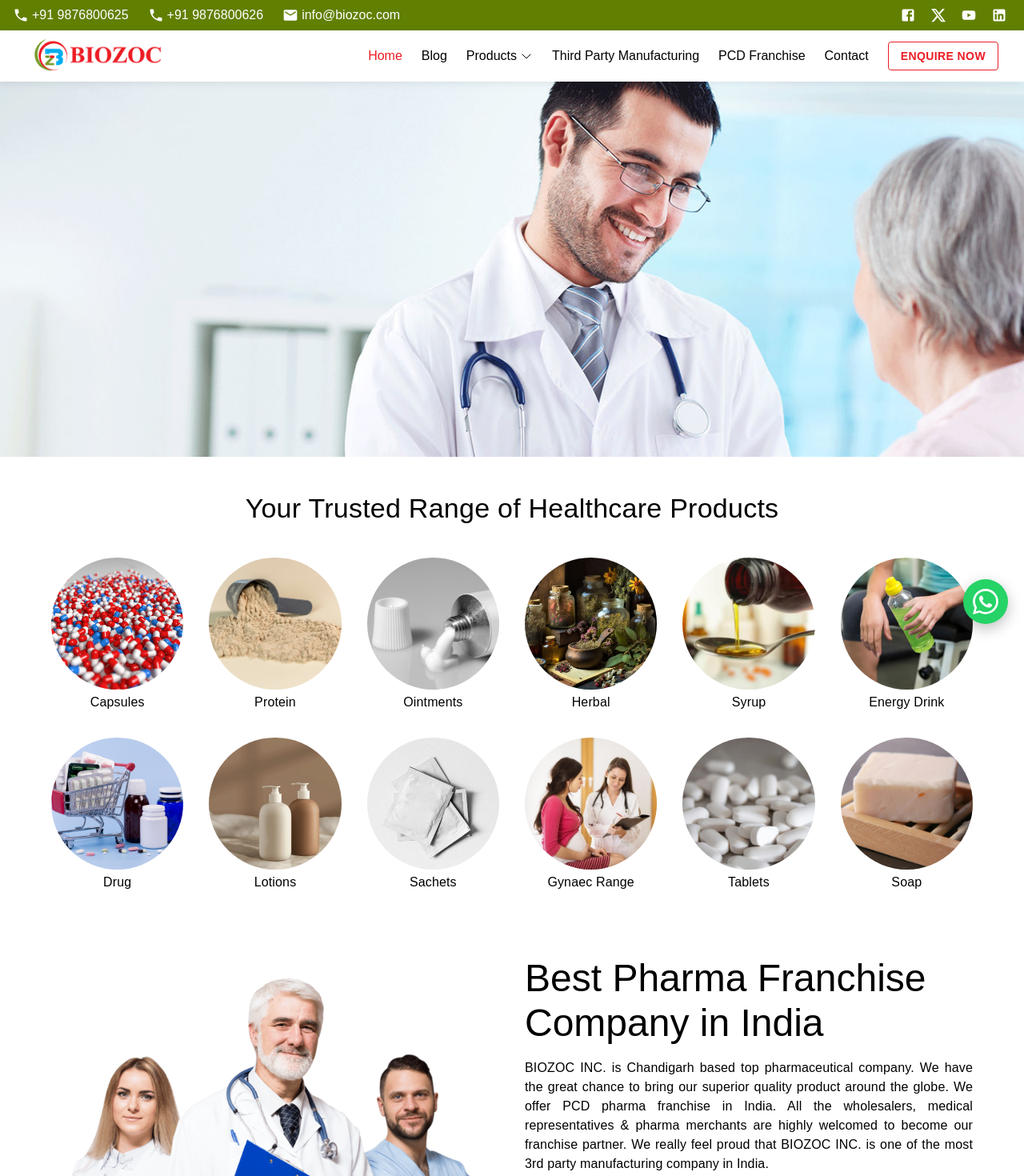
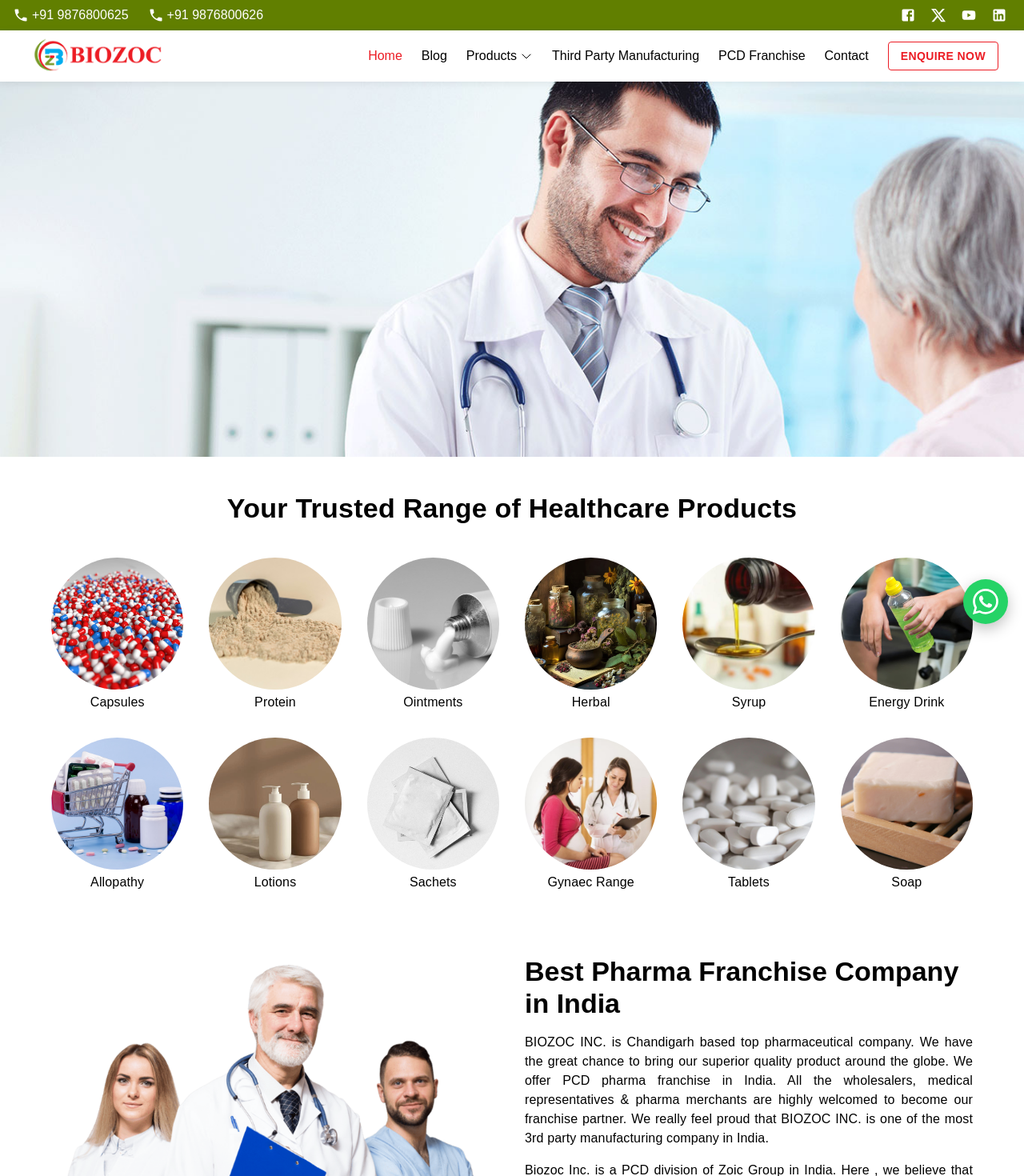
Before and after one commit to zoic-dev/biozoc, a Next.js app: page / in a window 1280 px wide. Shown: the top 1470 px of the page at 80% size. Built offline with nearby package versions, Linux system fonts and the light colour scheme; a web font is replaced by a local one.

Commit message:
updations

```diff
--- a/app/page.js
+++ b/app/page.js
@@ -39,9 +39,9 @@ const productCategories = [
     link: "/product/category/energy-drinks/49"
   },
   {
-    label: "Drug",
+    label: "Allopathy",
     img: "/categories/drug.jpg",
-    link: "/product/category/drug/63"
+    link: "/product/category/allopathy/63"
   },
   {
     label: "Lotions",
@@ -106,7 +106,13 @@ export default function Home() {
 
         {/* Our Products Section */}
         <Stack spacing={5} py={5} textAlign={"center"}>
-          <Typography variant="h4">
+          <Typography
+            variant="h4"
+            sx={{
+              fontSize: { xs: "1.25rem", sm: "2.125rem" }, // h6 → h4 sizes
+              fontWeight: 600,
+            }}
+          >
             Your Trusted Range of Healthcare Products
           </Typography>
 
@@ -142,7 +148,12 @@ export default function Home() {
           </Grid>
           <Grid size={{ xs: 12, sm: 12, md: 6 }}>
             <Stack spacing={2}>
-              <Typography variant="h3">
+              <Typography variant="h3"
+                sx={{
+                  fontSize: { xs: "1.5rem", sm: "2.125rem" }, // h6 → h4 sizes
+                  fontWeight: 600,
+                }}
+              >
                 Best Pharma Franchise Company in India
               </Typography>
               <Typography variant="body1" textAlign={"justify"}>
@@ -259,7 +270,7 @@ export default function Home() {
       <TestimonialSlider />
 
       <Container>
-        <FAQComponent faqs={PAGE_FAQS.home}/>
+        <FAQComponent faqs={PAGE_FAQS.home} />
       </Container>
     </>
   );
--- a/components/Footer.js
+++ b/components/Footer.js
@@ -62,8 +62,8 @@ const productLinks2 = [
         href: '/product/category/sachets/41'
     },
     {
-        label: 'Drug',
-        href: '/product/category/drug/63'
+        label: 'Allopathy',
+        href: '/product/category/allopathy/63'
     }
 ];
 
@@ -125,11 +125,11 @@ const Footer = () => {
                         </Typography>
                         <Stack spacing={2} mb={2}>
                             <Stack direction={"row"} spacing={1}>
-                                <LocationPin fontSize="small" />
+                                <Email fontSize="small" />
 
                                 <MUILink
                                     component={Link}
-                                    href={"mailto:info@biozoc.com"}
+                                    href={"mailto:biozocinc@gmail.com"}
                                     underline="none"
                                     sx={{
                                         color: "#acacac",
@@ -138,7 +138,7 @@ const Footer = () => {
                                         "&:hover": { color: "#EC1B24" },
                                     }}
                                 >
-                                    Plot No. 193, Sector 82, Industrial Area, Mohali
+                                    biozocinc@gmail.com
                                 </MUILink>
                             </Stack>
 
--- a/components/Navbar.js
+++ b/components/Navbar.js
@@ -109,7 +109,7 @@ export default function Navbar() {
                 { label: "Herbal Range", href: "/product/category/herbal/48" },
                 { label: "Gynaec Range", href: "/product/category/gynae/52" },
                 { label: "Energy Drinks", href: "/product/category/energy-drinks/49" },
-                { label: "Drug", href: "/product/category/drug/63" },
+                { label: "Allopathy", href: "/product/category/allopathy/63" },
             ],
         },
         { label: "Third Party Manufacturing", href: "/third-party-manufacturing" },
@@ -127,12 +127,12 @@ export default function Navbar() {
                 sx={{
                     background: "#617F00",
                     color: "white",
-                    display: "flex",
+                    display: { xs: "none", sm: "flex" },
                     alignItems: "center",
                 }}
             >
                 <Stack
-                    direction={{ xs: "column", sm: "row" }}
+                    direction={"row"}
                     spacing={{ xs: 1, sm: 3 }}
                     alignItems="center"
                     justifyContent="space-between"
@@ -140,7 +140,7 @@ export default function Navbar() {
                 >
                     {/* Phones + Email grouped */}
                     <Stack
-                        direction={{ xs: "column", sm: "row" }}
+                        direction={"row"}
                         spacing={{ xs: 0.5, sm: 3 }}
                         alignItems="center"
                         flexWrap="wrap"
@@ -168,18 +168,6 @@ export default function Navbar() {
                                 +91 9876800626
                             </Link>
                         </Stack>
-
-                        {/* Email */}
-                        <Stack direction="row" spacing={0.5} alignItems="center">
-                            <Email fontSize="small" sx={{ color: "white" }} />
-                            <Link
-                                href="mailto:info@biozoc.com"
-                                underline="none"
-                                sx={{ color: "white", fontSize: "0.9rem" }}
-                            >
-                                info@biozoc.com
-                            </Link>
-                        </Stack>
                     </Stack>
 
                     {/* Social Icons */}
@@ -201,7 +189,7 @@ export default function Navbar() {
                         </IconButton>
                     </Stack>
                 </Stack>
-            </Box>
+            </Box >
 
 
             <NavbarContainer position="sticky">
--- a/components/ProductsByCategoryPage.js
+++ b/components/ProductsByCategoryPage.js
@@ -81,7 +81,7 @@ export default function ProductsByCategoryPage({ categorySlug, categoryId }) {
                 textAlign="center"
                 color="text.primary"
             >
-                {categorySlug.replace(/-/g, " ").replace(/\b\w/g, (char, index) => index === 0 ? char.toUpperCase() : char.toLowerCase())} Products
+                {categorySlug.replace(/-/g, " ").replace(/\b\w/g, (char, index) => index === 0 ? char.toUpperCase() : char.toLowerCase())}
             </Typography>
 
             {products.length === 0 ? (
--- a/components/WhatsAppButton.js
+++ b/components/WhatsAppButton.js
@@ -5,10 +5,10 @@ import React from "react";
 export default function WhatsAppButton() {
     return (
         <a
-            href="https://web.whatsapp.com/send?phone=918146636184&text=Hello%20Biozoc,%20I%20have%20an%20enquiry."
+            href="https://wa.me/919815620908?text=Hello%20Biozoc,%20I%20have%20an%20enquiry."
             target="_blank"
             rel="noopener noreferrer"
-            aria-label="Chat with Zocveda on WhatsApp"
+            aria-label="Chat with Biozoc on WhatsApp"
             className="whatsapp-float"
         >
             <svg xmlns="http://www.w3.org/2000/svg" width="32" height="32" fill="white" className="bi bi-whatsapp" viewBox="0 0 16 16">
```
Also changed, not shown: app/contact/PageContent.js (+13 -11 lines).
